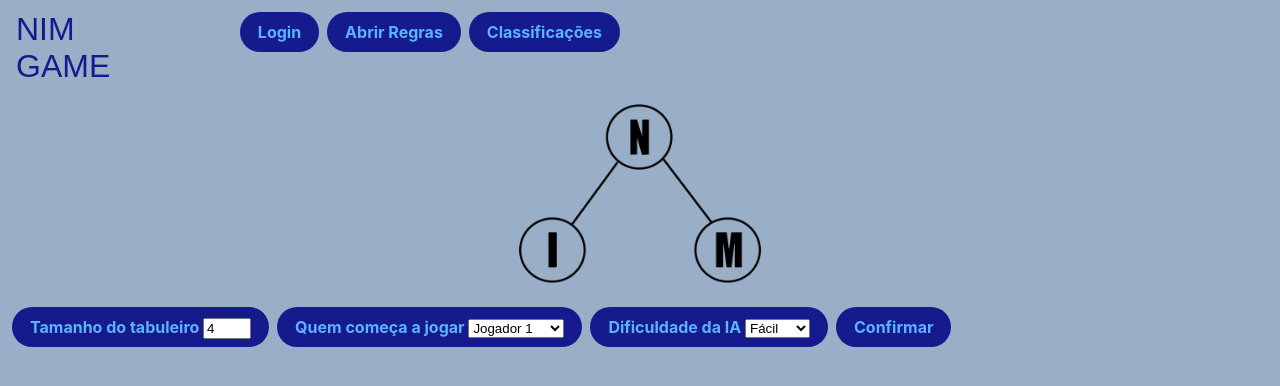
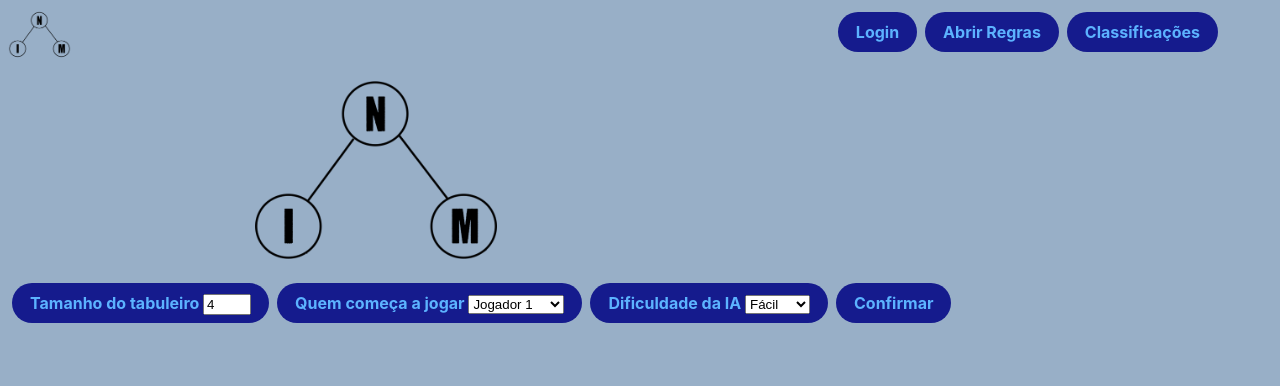
Before and after one commit to jsantos02/nimgame, a plain HTML site: page index.html in a window 1280 px wide. Drawn offline with Linux system fonts and the light colour scheme.

Commit message:
tentei deixar a pagina mais bonita?

```diff
--- a/index.html
+++ b/index.html
@@ -5,8 +5,9 @@
 <script defer src="script.js"></script>
 
 <body>
+   <a href=""><img src="Binary_tree_v2.png" alt="logo"></a>
   <nav class="navbar" >
-    <a href="" id="navbar__logo"><i class="fas fa-gem"></i>NIM GAME</a>
+    <!-- <a href="" id="navbar__logo"><i class="fas fa-gem"></i>NIM GAME</a> -->
 
     <div class="navbar__container">
       <ul class="navbar__menu">
@@ -65,8 +66,7 @@
       </ul>
     </div>
   </nav>
-  <center> <img src="Binary_tree_v2.png" alt="logo"> </center>
-
+  <center> <img src="Binary_tree_v2.png" alt="logogrande"></center>
   <div id="overlay"></div>
   <form id="board">
     <div id="seguido">
--- a/style.css
+++ b/style.css
@@ -107,6 +107,11 @@ body {
 }
 
 img[alt="logo"] {
+  width:5%;
+  height: 5%;
+}
+
+img[alt="logogrande"] {
   width:20%;
   height: 20%;
 }
@@ -159,6 +164,7 @@ img[alt="logo"] {
 
 .navbar {
   height: 80px;
+  float:right;
   display: flex;
   justify-content: left;
   align-items: center;
@@ -170,7 +176,7 @@ img[alt="logo"] {
 }
 
 .navbar__item button {
-  float: center;
+
   text-align: center;
   padding: 12px 14px;
   text-decoration: none;
@@ -202,6 +208,7 @@ img[alt="logo"] {
   align-items: center;
   list-style: none;
   text-align: center;
+
 }
 .navbar__item {
   height: 80px;
@@ -210,6 +217,7 @@ img[alt="logo"] {
   margin-right: 0.5rem;
 }
 #navbar__logo {
+  float:left;
   background-color: #151B8D;
   background-image: linear-gradient(to top, #151B8D 0%, #151B8D 100%);
   background-size: 100%;
```
